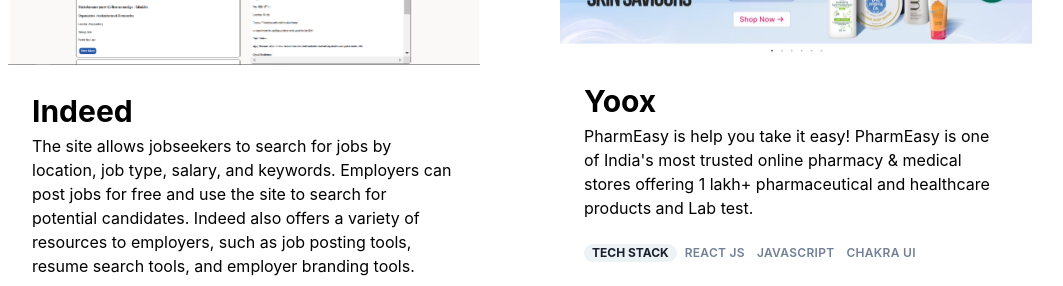
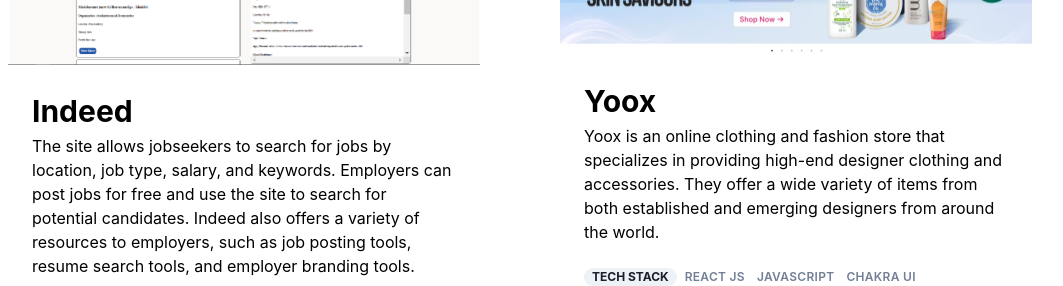
Before and after one commit to morevishal99/morevishal99.github.io, a React (Create React App) app: page / in a window 1280 px wide. Shown: the part 2240-2526 px from the top of the page, without its empty margins (120-1183 px from the left). Built offline with nearby package versions, Linux system fonts and the light colour scheme.

Commit message:
final commit

```diff
--- a/src/Pages/Project.jsx
+++ b/src/Pages/Project.jsx
@@ -140,7 +140,8 @@
                         <Image w='full' src={Yoox} alt="Yoox" />
                         <Box p='6'>
                             <Text fontWeight="bold" fontSize={{ base: 'xl', md: '2xl', lg: '3xl' }}>Yoox</Text>
-                            <Box fontSize={{ base: 'sm', md: 'md', lg: 'md' }} mb={{ lg: 6 }}>PharmEasy is help you take it easy! PharmEasy is one of India's most trusted online pharmacy & medical stores offering 1 lakh+ pharmaceutical and healthcare products and Lab test. </Box>
+                            <Box fontSize={{ base: 'sm', md: 'md', lg: 'md' }} mb={{ lg: 6 }}>
+                            Yoox is an online clothing and fashion store that specializes in providing high-end designer clothing and accessories. They offer a wide variety of items from both established and emerging designers from around the world.                                 </Box>
                             <Box display={{ base: "column", sm: "column", lg: "flex" }} alignItems='baseline' >
                                 <Badge borderRadius='full' px='2' >
                                     TECH STACK
```
